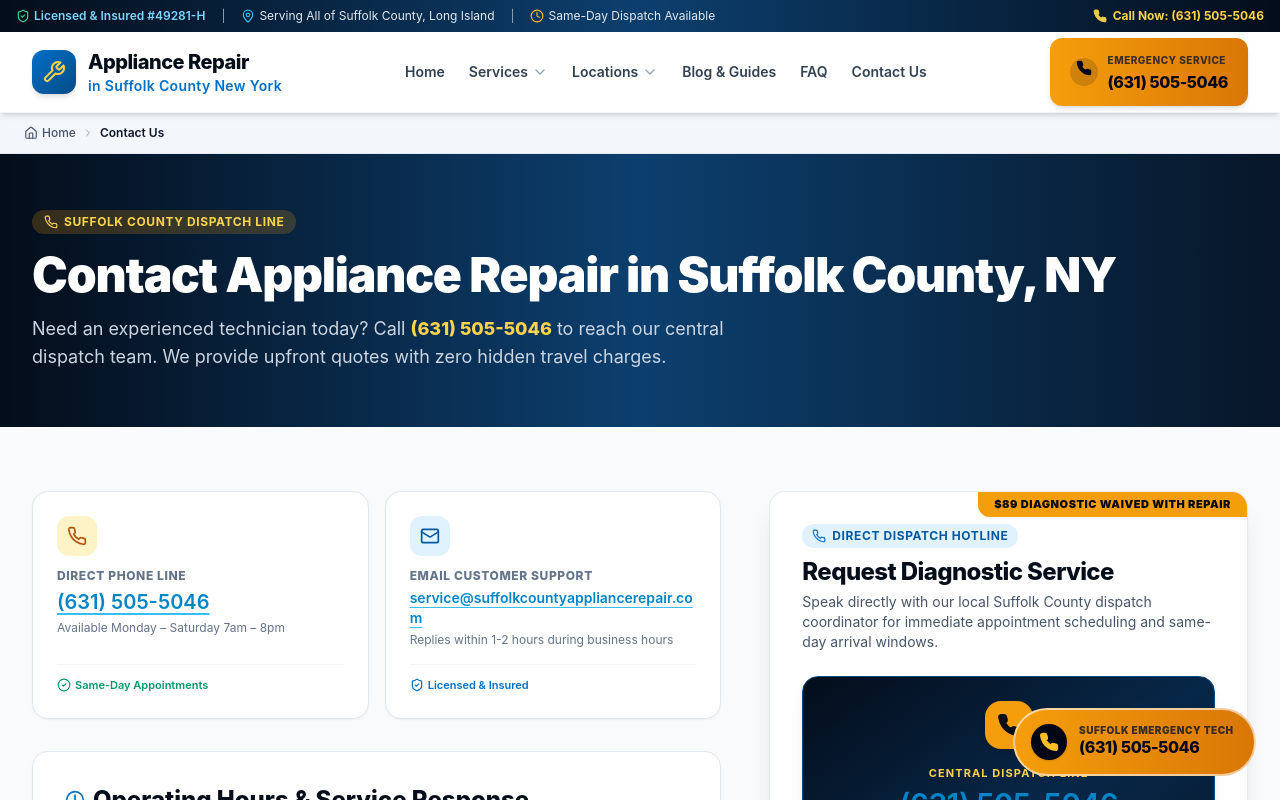
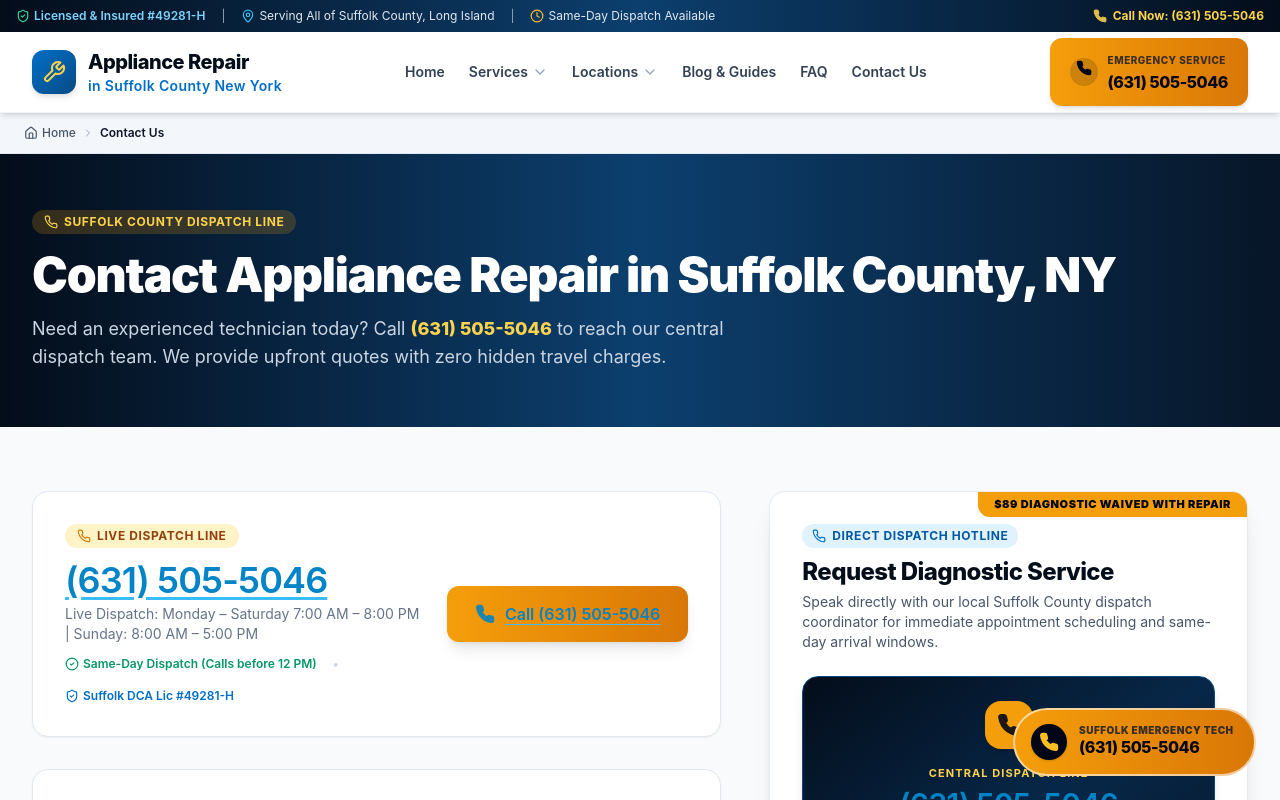
Before and after one commit to frezier-binondo/Appliance-Repair-in-Suffolk-County-New-York, a Next.js app: page /contact in a window 1280 px wide. Shown: the top 800 px of the page. Built offline with nearby package versions, Linux system fonts and the light colour scheme.

Commit message:
Remove online form references from homepage and remove Email Customer Support from contact page

```diff
--- a/src/app/contact/page.tsx
+++ b/src/app/contact/page.tsx
@@ -2,7 +2,7 @@ import React from "react";
 import Image from "next/image";
 import Link from "next/link";
 import {
-  Phone, Mail, MapPin, Clock, ShieldCheck, CheckCircle2,
+  Phone, MapPin, Clock, ShieldCheck, CheckCircle2,
   ExternalLink, AlertTriangle, ArrowRight, Wrench
 } from "lucide-react";
 import Breadcrumbs from "@/components/Breadcrumbs";
@@ -93,57 +93,42 @@ export default function ContactPage() {
           {/* Left Column: Direct Contact Info & Procedures */}
           <div className="lg:col-span-7 space-y-8 prose-content">
 
-            {/* Quick Contact Cards */}
-            <div className="grid grid-cols-1 sm:grid-cols-2 gap-4">
-
-              <div className="bg-white p-6 rounded-2xl border border-slate-200 shadow-sm flex flex-col justify-between">
+            {/* Quick Contact Card - Live Calls Only */}
+            <div className="bg-white p-6 sm:p-8 rounded-2xl border border-slate-200 shadow-sm flex flex-col sm:flex-row items-start sm:items-center justify-between gap-6">
               <div>
-                  <div className="w-10 h-10 rounded-xl bg-amber-100 text-amber-700 flex items-center justify-center mb-3">
-                    <Phone className="w-5 h-5" />
+                <div className="inline-flex items-center gap-1.5 px-3 py-1 rounded-full bg-amber-100 text-amber-800 text-xs font-bold uppercase tracking-wider mb-2">
+                  <Phone className="w-3.5 h-3.5 text-amber-600" />
+                  Live Dispatch Line
                 </div>
-                  <h3 className="text-xs font-extrabold uppercase tracking-wider text-slate-500">
-                    Direct Phone Line
-                  </h3>
                 <a
                   href={`tel:${BUSINESS_INFO.rawPhone}`}
-                    className="text-xl font-extrabold text-navy-950 hover:text-brand-600 transition-colors block mt-1"
+                  className="text-2xl sm:text-4xl font-black text-navy-950 hover:text-brand-600 transition-colors block mt-1 tracking-tight"
                 >
                   {BUSINESS_INFO.phone}
                 </a>
-                  <p className="text-xs text-slate-500 mt-1">
-                    Available Monday – Saturday 7am – 8pm
+                <p className="text-xs sm:text-sm text-slate-500 mt-1">
+                  Live Dispatch: Monday – Saturday 7:00 AM – 8:00 PM | Sunday: 8:00 AM – 5:00 PM
                 </p>
-                </div>
-                <div className="pt-3 border-t border-slate-100 mt-4 text-[11px] text-emerald-600 font-semibold flex items-center gap-1">
+                <div className="flex flex-wrap items-center gap-4 text-xs font-semibold mt-3">
+                  <span className="flex items-center gap-1 text-emerald-600">
                     <CheckCircle2 className="w-3.5 h-3.5" />
-                  Same-Day Appointments
+                    Same-Day Dispatch (Calls before 12 PM)
+                  </span>
+                  <span className="text-slate-300">&bull;</span>
+                  <span className="flex items-center gap-1 text-brand-600">
+                    <ShieldCheck className="w-3.5 h-3.5" />
+                    Suffolk DCA Lic #49281-H
+                  </span>
                 </div>
               </div>
 
-              <div className="bg-white p-6 rounded-2xl border border-slate-200 shadow-sm flex flex-col justify-between">
-                <div>
-                  <div className="w-10 h-10 rounded-xl bg-sky-100 text-brand-700 flex items-center justify-center mb-3">
-                    <Mail className="w-5 h-5" />
-                  </div>
-                  <h3 className="text-xs font-extrabold uppercase tracking-wider text-slate-500">
-                    Email Customer Support
-                  </h3>
               <a
-                    href={`mailto:${BUSINESS_INFO.email}`}
-                    className="text-sm font-bold text-navy-950 hover:text-brand-600 transition-colors block mt-1 break-all"
+                href={`tel:${BUSINESS_INFO.rawPhone}`}
+                className="flex items-center justify-center gap-2.5 px-7 py-4 rounded-xl bg-gradient-to-r from-amber-500 to-amber-600 hover:from-amber-400 hover:to-amber-500 text-slate-950 font-black text-base shadow-lg transition-transform transform hover:-translate-y-0.5 whitespace-nowrap w-full sm:w-auto"
               >
-                    {BUSINESS_INFO.email}
+                <Phone className="w-5 h-5 fill-current animate-pulse" />
+                <span>Call {BUSINESS_INFO.phone}</span>
               </a>
-                  <p className="text-xs text-slate-500 mt-1">
-                    Replies within 1-2 hours during business hours
-                  </p>
-                </div>
-                <div className="pt-3 border-t border-slate-100 mt-4 text-[11px] text-brand-600 font-semibold flex items-center gap-1">
-                  <ShieldCheck className="w-3.5 h-3.5" />
-                  Licensed & Insured
-                </div>
-              </div>
-
             </div>
 
             {/* Operating Hours & Dispatch Details */}
--- a/src/app/page.tsx
+++ b/src/app/page.tsx
@@ -328,9 +328,9 @@ export default function HomePage() {
               <div className="w-12 h-12 rounded-full bg-brand-100 text-brand-700 font-black text-xl flex items-center justify-center mb-4">
                 1
               </div>
-              <h3 className="font-bold text-lg text-navy-950 mb-2">Call or Book Online</h3>
+              <h3 className="font-bold text-lg text-navy-950 mb-2">Call for Service</h3>
               <p className="text-sm text-slate-600">
-                Contact our dispatch team at <a href={`tel:${BUSINESS_INFO.rawPhone}`} className="font-semibold text-brand-600">(631) 505-5046</a> or fill out our online request form detailing the symptoms.
+                Contact our dispatch team at <a href={`tel:${BUSINESS_INFO.rawPhone}`} className="font-semibold text-brand-600">(631) 505-5046</a> to describe your appliance symptoms and secure a priority arrival window.
               </p>
             </div>
 
--- a/src/components/Footer.tsx
+++ b/src/components/Footer.tsx
@@ -1,6 +1,6 @@
 import React from "react";
 import Link from "next/link";
-import { Phone, Mail, MapPin, ShieldCheck, Clock, ExternalLink, Wrench, Star } from "lucide-react";
+import { Phone, MapPin, ShieldCheck, Clock, ExternalLink, Wrench, Star } from "lucide-react";
 import { BUSINESS_INFO, SERVICES_LIST, LOCATIONS_LIST } from "@/data/siteData";
 
 export default function Footer() {
@@ -175,14 +175,6 @@ export default function Footer() {
                 </div>
               </a>
 
-              <a
-                href={`mailto:${BUSINESS_INFO.email}`}
-                className="flex items-center gap-2.5 text-slate-300 hover:text-white"
-              >
-                <Mail className="w-4 h-4 text-sky-400" />
-                <span className="text-xs truncate">{BUSINESS_INFO.email}</span>
-              </a>
-
               <div className="pt-2">
                 <span className="block text-xs font-semibold text-slate-400 uppercase tracking-wider mb-2">
                   Official Consumer Links:
--- a/src/components/Header.tsx
+++ b/src/components/Header.tsx
@@ -297,7 +297,7 @@ export default function Header() {
             onClick={() => setMobileMenuOpen(false)}
             className="block py-2 text-base font-semibold text-slate-800 border-b border-slate-100"
           >
-            Contact & Book Online
+            Contact Dispatch Team
           </Link>
 
           <div className="pt-3">
```
Lines whose indentation alone changed are shown as unchanged.
